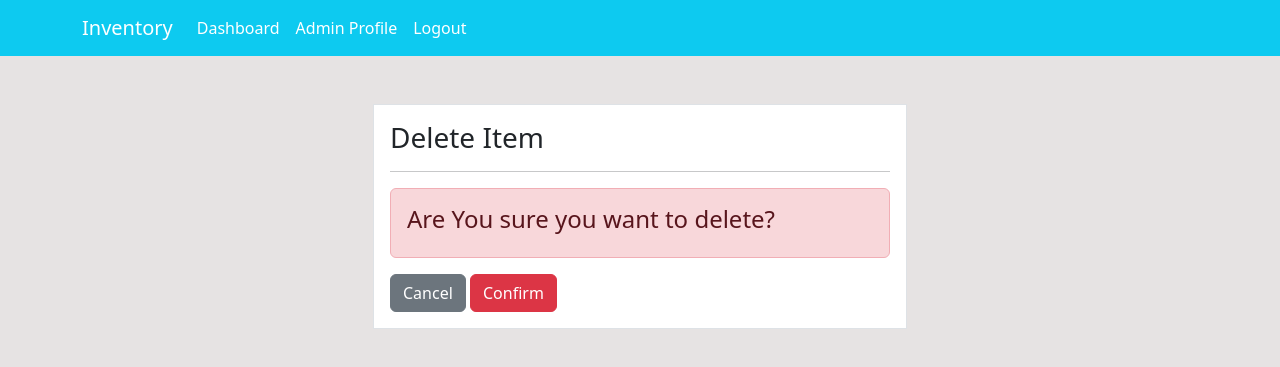
After one commit to Edwinromerojr/inventory, a Django app: page /product/delete/2/ in a window 1280 px wide. The commit adds this page. Shown: the top 367 px of the page. Run offline with Django 4.2, Linux system fonts and the light colour scheme; data comes from the database, SQL or seed files in the repository; both versions use the stored data as it was after the commit.

Commit message:
update and delete

```diff
--- a/inventoryproject/dashboard/urls.py
+++ b/inventoryproject/dashboard/urls.py
@@ -5,5 +5,7 @@ urlpatterns = [
     path('dashboard/', views.index, name='index'),
     path('staff/', views.staff, name='staff'),
     path('product/', views.product, name='product'),
+    path('product/delete/<int:pk>/', views.product_delete, name='product-delete'),
+    path('product/update/<int:pk>/', views.product_update, name='product-update'),
     path('order/', views.order, name='order'),
 ]
--- a/inventoryproject/dashboard/views.py
+++ b/inventoryproject/dashboard/views.py
@@ -34,6 +34,30 @@ def product(request):
     }
     return render(request, 'dashboard/product.html', context)
 
+
+def product_delete(request, pk):
+    item = Product.objects.get(id=pk)
+    if request.method == 'POST':
+        item.delete()
+        return redirect('product')
+    return render(request, 'dashboard/product_delete.html')
+
+
+def product_update(request, pk):
+    item = Product.objects.get(id=pk)
+    if request.method == 'POST':
+        form = ProductForm(request.POST, instance=item)
+        if form.is_valid():
+            form.save()
+            return redirect('product')
+    else:
+        form = ProductForm(instance=item)
+    context = {
+        'form': form
+    }
+    return render(request, 'dashboard/product_update.html', context)
+
+
 @login_required(login_url='user-login')
 def order(request):
     return render(request, 'dashboard/order.html', {})
--- a/inventoryproject/templates/components/nav.html
+++ b/inventoryproject/templates/components/nav.html
@@ -1,6 +1,6 @@
 <nav class="navbar navbar-expand-lg navbar-info bg-info">
     <div class="container">
-        <a class="navbar-brand text-white" href="index.html">Inventory</a>
+        <a class="navbar-brand text-white" href="{% url 'index' %}">Inventory</a>
         <button class="navbar-toggler" type="button" data-toggle="collapse" data-target="#navbarSupportedContent"
             aria-controls="navbarSupportedContent" aria-expanded="false" aria-label="Toggle navigation">
             <span class="navbar-toggler-icon"></span>
@@ -9,17 +9,17 @@
         <div class="collapse navbar-collapse" id="navbarSupportedContent">
             <ul class="navbar-nav mr-auto">
                 <li class="nav-item active">
-                    <a class="nav-link text-white" href="index.html">Dashboard <span
+                    <a class="nav-link text-white" href="{% url 'index' %}">Dashboard <span
                             class="sr-only">(current)</span></a>
                 </li>
             </ul>
             <ul class="navbar-nav ml-auto">
                 <li class="nav-item active">
-                    <a class="nav-link text-white" href="profile.html">Admin Profile <span
+                    <a class="nav-link text-white" href="{% url 'user-profile' %}">Admin Profile <span
                             class="sr-only">(current)</span></a>
                 </li>
                 <li class="nav-item">
-                    <a class="nav-link text-white" href="#">Logout</a>
+                    <a class="nav-link text-white" href="user-logout">Logout</a>
                 </li>
             </ul>
 
--- a/inventoryproject/templates/dashboard/product.html
+++ b/inventoryproject/templates/dashboard/product.html
@@ -35,8 +35,8 @@
                         <td>{{ item.category }}</td>
                         <td>{{ item.quantity }}</td>
                         <td>
-                            <a class="btn btn-info btn-sm" href="">Edit</a>
-                            <a class="btn btn-danger btn-sm" href="">Delete</a>
+                            <a class="btn btn-info btn-sm" href="{% url 'product-update' item.id %}">Edit</a>
+                            <a class="btn btn-danger btn-sm" href="{% url 'product-delete' item.id %}">Delete</a>
                         </td>
                     </tr>
                     {% endfor %}
--- /dev/null
+++ b/inventoryproject/templates/dashboard/product_delete.html
@@ -0,0 +1,24 @@
+{% extends "components/base.html" %}
+{% block title %} Delete Page {% endblock title %}
+
+{% block content %}
+<div class="container">
+    <div class="row mt-5">
+        <div class="col-md-6 offset-md-3">
+            <div class="border bg-white p-3">
+                <h3>Delete Item</h3>
+                <hr>
+                <div class="alert alert-danger">
+                    <h4>Are You sure you want to delete?</h4>
+                </div>
+                <form action="" method="POST">
+                    {% csrf_token %}
+                    {{ form }}
+                    <a class="btn btn-secondary" href="{% url 'product' %}">Cancel</a>
+                    <input class="btn btn-danger" type="submit" value="Confirm">
+                </form>
+            </div>
+        </div>
+    </div>
+</div>
+{% endblock %}
```
Also changed, not shown: inventoryproject/templates/dashboard/product_update.html (added, +22 -0 lines), inventoryproject/db.sqlite3.
